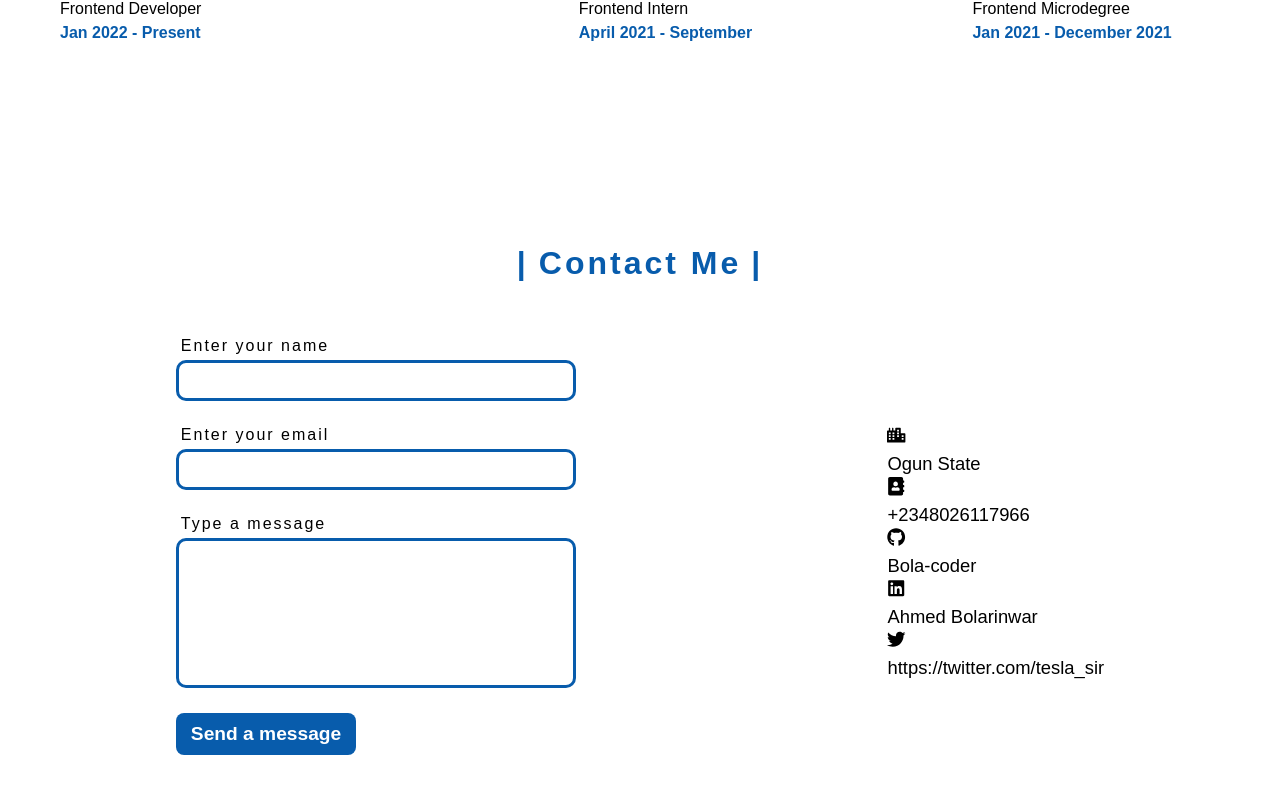
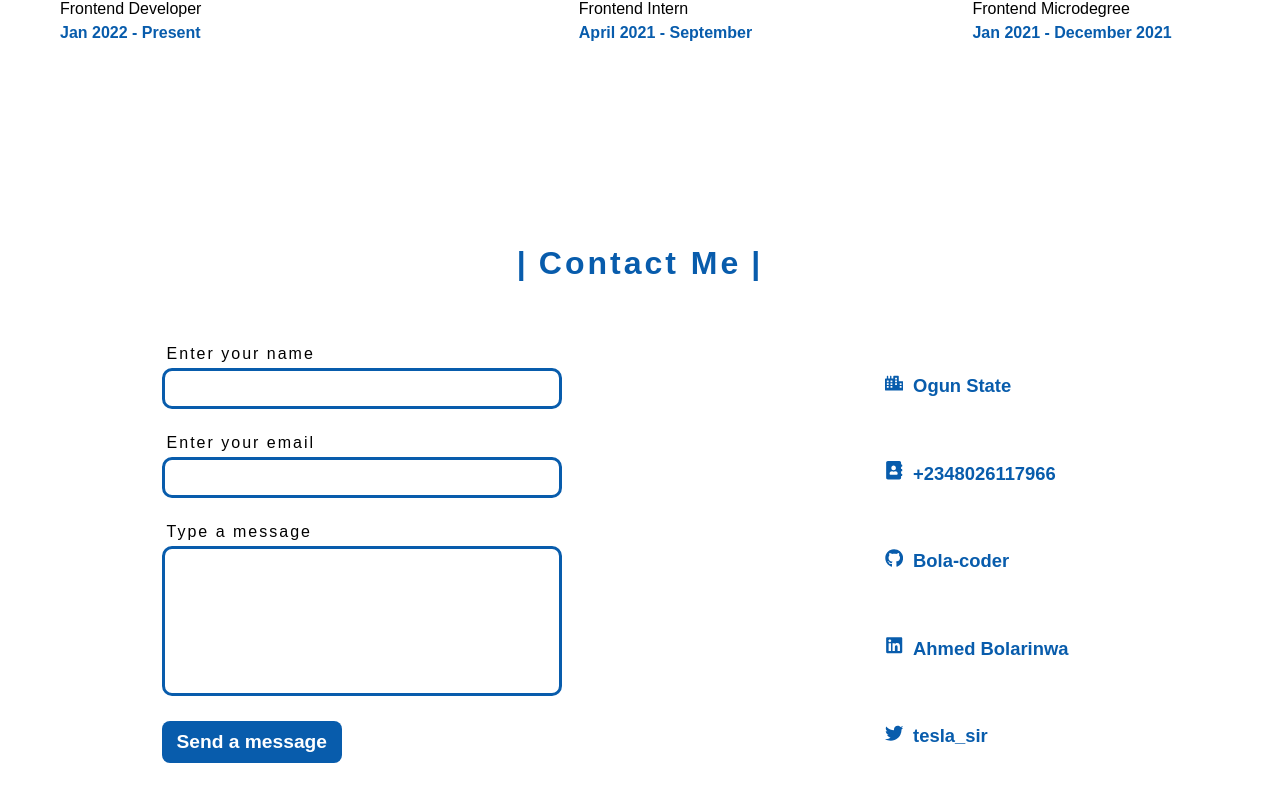
Before and after one commit to Bola-coder/portfolio, a React (Create React App) app: page / in a window 1280 px wide. Shown: the part 2830-3632 px from the top of the page. Built offline with nearby package versions, Linux system fonts and the light colour scheme.

Commit message:
Finished up the desktop view for contact component

```diff
--- a/src/components/Contact.js
+++ b/src/components/Contact.js
@@ -4,6 +4,7 @@ import {
   StyledContacts,
   StyledContact,
   StyledForm,
+  StyledWidgets,
 } from "./../styles/Contact.styled";
 import {
   FaGithub,
@@ -12,9 +13,10 @@ import {
   FaCity,
   FaTwitter,
 } from "react-icons/fa";
+import "aos/dist/aos.css";
 const Contact = () => {
   return (
-    <StyledContacts>
+    <StyledContacts data-aos="flip-down">
       <StyledHeading>Contact Me</StyledHeading>
       <StyledContact>
         <StyledForm>
@@ -36,28 +38,28 @@ const Contact = () => {
             </div>
           </form>
         </StyledForm>
-        <div>
+        <StyledWidgets>
           <span>
             <FaCity />
             <p>Ogun State</p>
           </span>
           <span>
-            <span>
-              <FaAddressBook />
-              <p>+2348026117966</p>
-            </span>
+            <FaAddressBook />
+            <p>+2348026117966</p>
+          </span>
+          <span>
             <FaGithub />
             <p>Bola-coder</p>
           </span>
           <span>
             <FaLinkedin />
-            <p>Ahmed Bolarinwar</p>
+            <p>Ahmed Bolarinwa</p>
           </span>
           <span>
             <FaTwitter />
-            <p>https://twitter.com/tesla_sir</p>
+            <p>tesla_sir</p>
           </span>
-        </div>
+        </StyledWidgets>
       </StyledContact>
     </StyledContacts>
   );
--- a/src/styles/Contact.styled.js
+++ b/src/styles/Contact.styled.js
@@ -10,6 +10,9 @@ export const StyledContact = styled.section`
   justify-content: space-around;
   align-items: center;
   margin-top: 50px;
+  @media screen and (max-width: 768px) {
+    flex-direction: column;
+  }
 `;
 
 export const StyledForm = styled.div`
@@ -66,3 +69,22 @@ export const StyledForm = styled.div`
     } // End of Button
   } // End of Form
 `;
+
+export const StyledWidgets = styled.div`
+  padding: 10px;
+  span {
+    padding: 30px;
+    display: block;
+    cursor: pointer;
+    color: ${({ theme }) => theme.colors.light_text};
+
+    svg {
+      display: inline;
+    }
+    p {
+      display: inline;
+      padding: 10px;
+      font-weight: bold;
+    }
+  }
+`;
```
